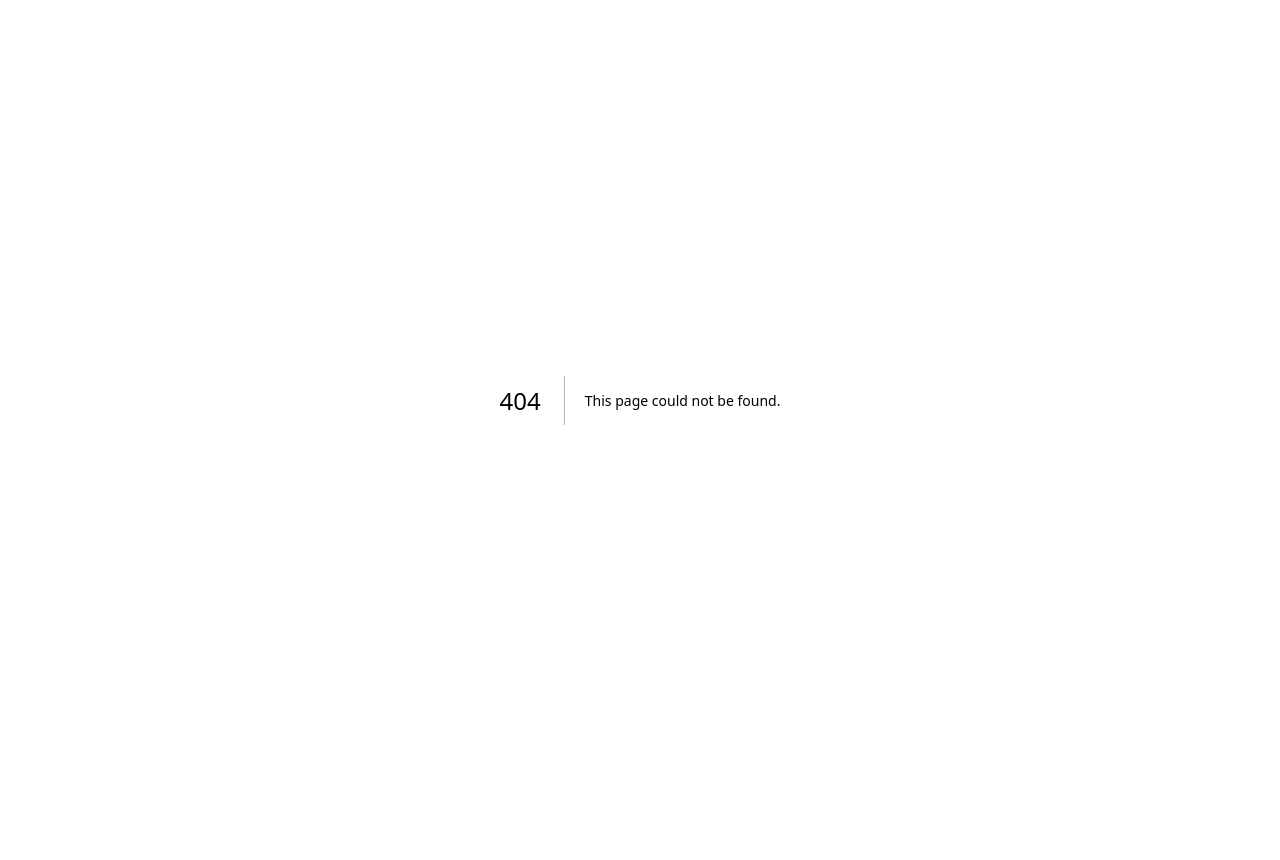
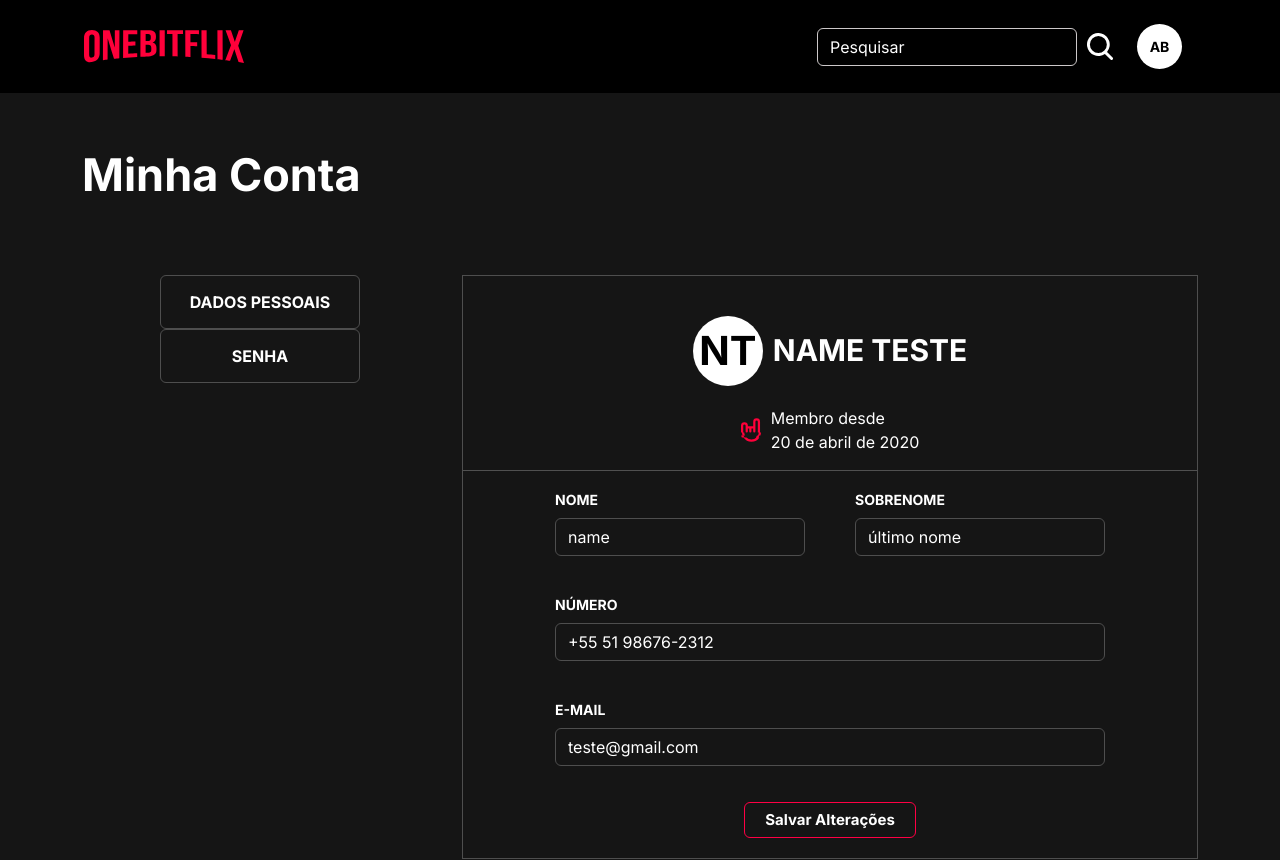
Before and after one commit to PedroAugustoPereira/MOODFLIX, a Next.js app: page /profile in a window 1280 px wide. Before the commit this address had no page. Shown: the top 860 px of the page. Before the commit the page ends 800 px from the top, so only its background shows below. Built offline with nearby package versions, Linux system fonts and the light colour scheme.

Commit message:
Criação dos elementos da pagina de informações do usuário

```diff
--- /dev/null
+++ b/src/app/profile/page.tsx
@@ -0,0 +1,39 @@
+import HeaderAuth from "@/components/headerAuth";
+import styles from "./styles.module.scss";
+import ContentForm from "@/components/profile/contentForm";
+import Footer from "@/components/common/footer";
+
+export const metadata = {
+  title: "Moodflix - Profile",
+  icons: {
+    shortcut: ["/favicon.svg"],
+    icon: ["/favicon.svg"],
+    type: ["image/x-icon"],
+  },
+
+  openGraph: {
+    title: "Moodflix - Login",
+    content: "title",
+  },
+
+  description: "Acesse seu perfil!",
+};
+
+const UserInfo = () => {
+  return (
+    <>
+      <main>
+        <div className={styles.header}>
+          <HeaderAuth />
+        </div>
+
+        <ContentForm />
+        <div className={styles.footer}>
+          <Footer />
+        </div>
+      </main>
+    </>
+  );
+};
+
+export default UserInfo;
--- /dev/null
+++ b/src/app/profile/styles.module.scss
@@ -0,0 +1,3 @@
+.footer, .header {
+    background-color: black;
+  }
--- /dev/null
+++ b/src/components/profile/contentForm/index.tsx
@@ -0,0 +1,27 @@
+"use client";
+
+import { Button, Col, Container, Row } from "reactstrap";
+import UserForm from "@/components/profile/user";
+import styles from "@/styles/profile.module.scss";
+
+const ContentForm = () => {
+  return (
+    <>
+      <Container className="py-5">
+        <p className={styles.title}>Minha Conta</p>
+        <Row className="pt-3 pb-5">
+          <Col md={4} className={styles.btnColumn}>
+            <Button className={styles.renderForm}>DADOS PESSOAIS</Button>
+            <Button className={styles.renderForm}>SENHA</Button>
+          </Col>
+
+          <Col md>
+            <UserForm />
+          </Col>
+        </Row>
+      </Container>
+    </>
+  );
+};
+
+export default ContentForm;
--- /dev/null
+++ b/src/components/profile/user/index.tsx
@@ -0,0 +1,108 @@
+"use client";
+
+import {
+  Button,
+  Col,
+  Container,
+  Form,
+  FormGroup,
+  Input,
+  Label,
+  Row,
+} from "reactstrap";
+import styles from "@/styles/profile.module.scss";
+const UserForm = () => {
+  return (
+    <>
+      <Form className={styles.form}>
+        <div className={styles.forName}>
+          <p className={styles.nameAbbreviation}>NT</p>
+          <p className={styles.userName}>NAME TESTE</p>
+        </div>
+        <div className={styles.memberTime}>
+          <img
+            src="/profile/iconUserAccount.svg"
+            alt="iconProfile"
+            className={styles.memberTimeImg}
+          />
+          <p className={styles.memberTimeText}>
+            Membro desde <br /> 20 de abril de 2020
+          </p>
+        </div>
+        <hr />
+
+        <div className={styles.inputFlexDiv}>
+          <FormGroup>
+            <Label className={styles.label} for="fisrtName">
+              Nome
+            </Label>
+            <Input
+              name="firstName"
+              type="text"
+              id="firstName"
+              placeholder="Qual o seu primeiro nome?"
+              required
+              maxLength={30}
+              className={styles.inputFlex}
+              value={"name"}
+            />
+          </FormGroup>
+
+          <FormGroup>
+            <Label className={styles.label} for="lastName">
+              SOBRENOME
+            </Label>
+            <Input
+              name="lastName"
+              type="text"
+              id="lasttName"
+              placeholder="(xx) 9xxxx-xxxx"
+              required
+              maxLength={30}
+              className={styles.inputFlex}
+              value={"último nome"}
+            />
+          </FormGroup>
+        </div>
+
+        <div className={styles.inputNormalDiv}>
+          <FormGroup>
+            <Label className={styles.label} for="phone">
+              NÚMERO
+            </Label>
+            <Input
+              name="phone"
+              type="tel"
+              id="phone"
+              placeholder="Qual número de contato?"
+              required
+              className={styles.input}
+              value={"+55 51 98676-2312"}
+            />
+          </FormGroup>
+
+          <FormGroup>
+            <Label className={styles.label} for="email">
+              E-MAIL
+            </Label>
+            <Input
+              name="email"
+              type="email"
+              id="email"
+              placeholder="Qual o seu email?"
+              required
+              className={styles.input}
+              value={"teste@gmail.com"}
+            />
+          </FormGroup>
+
+          <Button className={styles.formBtn} outline type="submit">
+            Salvar Alterações
+          </Button>
+        </div>
+      </Form>
+    </>
+  );
+};
+
+export default UserForm;
--- /dev/null
+++ b/src/styles/profile.module.scss
@@ -0,0 +1,178 @@
+@import "./colors.modules.scss";
+
+.form {
+  border: 1px solid $darkGray;
+  padding: 20px 0px;
+  max-width: 100%;
+}
+
+.forName {
+  display: flex;
+  align-items: center;
+  gap: 10px;
+  width: 80%;
+  margin: 20px auto;
+
+  text-transform: uppercase;
+  justify-content: center;
+}
+
+.nameAbbreviation {
+  font-size: 40px;
+  font-weight: bold;
+  min-height: 70px;
+  min-width: 70px;
+  background-color: white;
+  border-radius: 50%;
+  display: flex;
+  justify-content: center;
+  align-items: center;
+  color: black;
+  width: auto;
+}
+
+.userName {
+  font-size: 30px;
+  font-weight: bold;
+}
+
+.memberTime {
+  display: flex;
+  justify-content: center;
+  gap: 10px;
+}
+
+.memberTimeImg {
+  width: 20px;
+}
+
+.memberText {
+  font-size: 14px;
+  color: $lightGray;
+}
+
+.label {
+  font-size: 14px;
+  font-weight: bold;
+  text-transform: uppercase;
+}
+
+.inputFlexDiv {
+  display: flex;
+  flex-wrap: wrap !important;
+  justify-content: cenmter;
+  gap: 50px;
+  align-items: center;
+  justify-content: center;
+}
+
+.inputFlex {
+  width: 250px;
+  background-color: transparent;
+  border: 1px solid $darkGray;
+  color: white;
+
+  &::placeholder {
+    color: $lightGray;
+  }
+
+  &:focus {
+    box-shadow: none;
+    border-color: $lightRed;
+    background-color: transparent;
+    color: white;
+  }
+}
+
+.inputNormalDiv {
+  display: flex;
+  flex-direction: column;
+  align-items: center;
+  margin-top: 20px;
+  gap: 20px;
+}
+
+.input {
+  @extend .inputFlex;
+  text-transform: lowercase;
+  width: 550px;
+}
+
+.formBtn {
+  border-color: $lightRed;
+  text-align: center;
+  color: white;
+  font-weight: bold;
+  font-size: 15px;
+  padding: 6px 20px;
+
+  &:hover {
+    border-color: $darkRed;
+    background-color: transparent;
+    color: $lightGray;
+  }
+}
+
+.title {
+  font-size: 45px;
+  font-weight: bold;
+  padding-bottom: 50px;
+}
+
+.renderForm {
+  display: block;
+  width: 200px;
+  border: 1px solid $darkGray;
+  background-color: transparent;
+  font-weight: bold;
+  margin: 0 auto;
+  padding: 14px 0px;
+
+  &:hover {
+    background-color: transparent;
+    border-color: $lightRed;
+    color: $lightGray;
+  }
+}
+
+@media (max-width: 991px) {
+  .title {
+    text-align: center;
+  }
+
+  .btnColumn {
+    width: 100%;
+    margin-bottom: 30px;
+  }
+}
+
+@media (max-width: 767px) {
+  .inputFlexDiv {
+    gap: 20px;
+  }
+
+  .inputFlex {
+    width: 400px;
+  }
+}
+
+@media (max-width: 460px) {
+  .title {
+    font-size: 30px;
+    margin-bottom: 10px;
+  }
+
+  .nameAbbreviation {
+    font-size: 30px;
+    min-height: 60px;
+    min-width: 60px;
+  }
+
+  .userName {
+    font-size: 24px;
+  }
+
+  .inputFlex {
+    width: 100%;
+  }
+}
```
